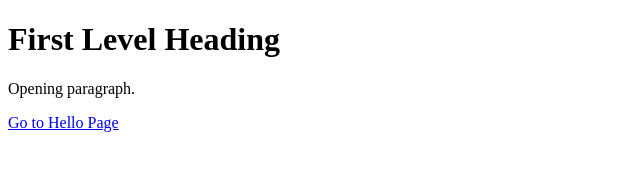
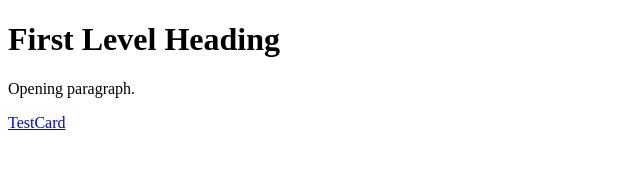
Before and after one commit to B01661626/JGPFpage26, a plain HTML site: page index.html in a window 1280 px wide. Shown: the full height of the page, 0-640 px from the left. Drawn offline with Linux system fonts and the light colour scheme.

Commit message:
Update index.html

```diff
--- a/index.html
+++ b/index.html
@@ -6,6 +6,6 @@
     <body>
         <h1>First Level Heading</h1>
         <p>Opening paragraph.</p>
-        <a href="week1/hello.html">Go to Hello Page</a>
+        <a href="week1/hello.html">TestCard</a>
     </body>
 </html>
```
